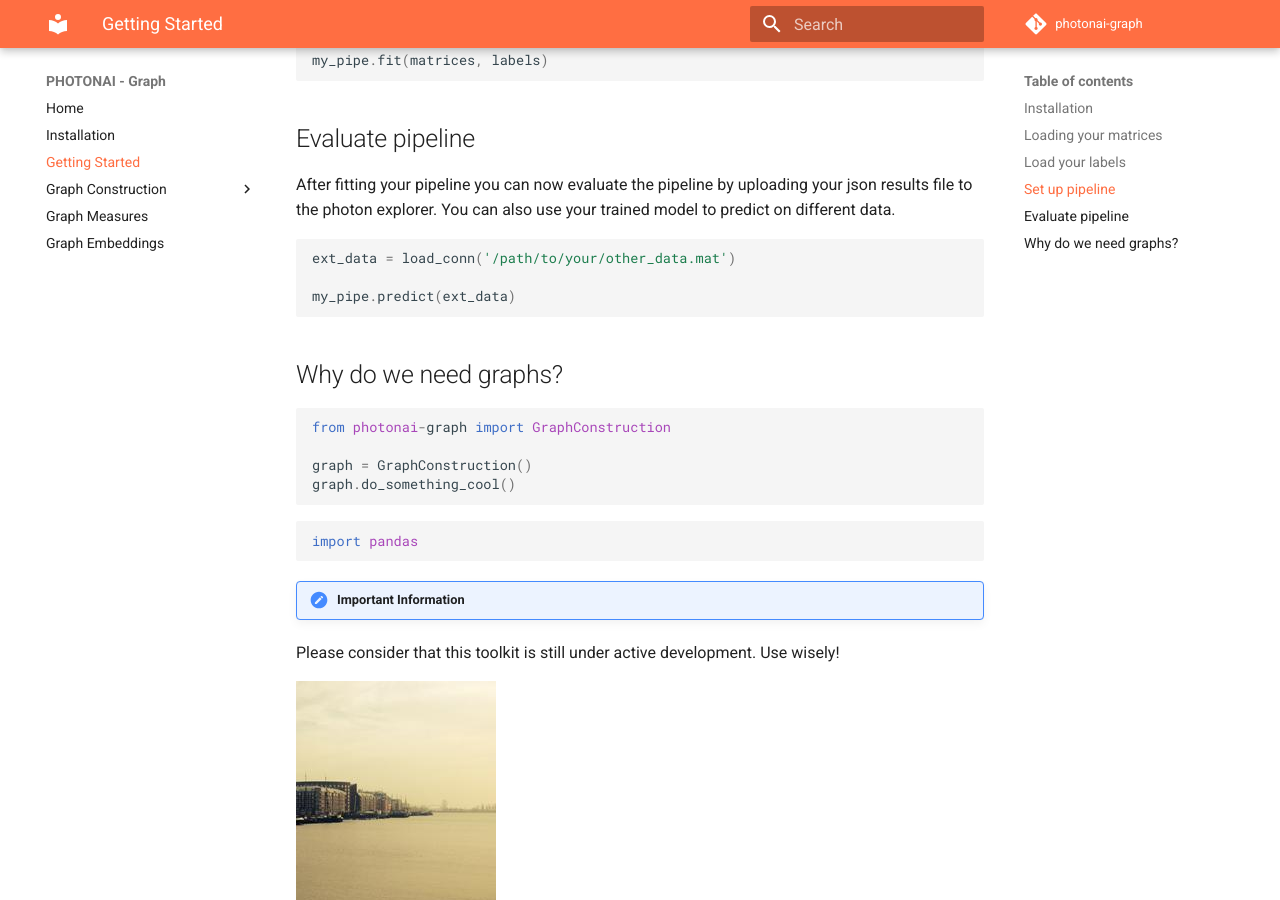
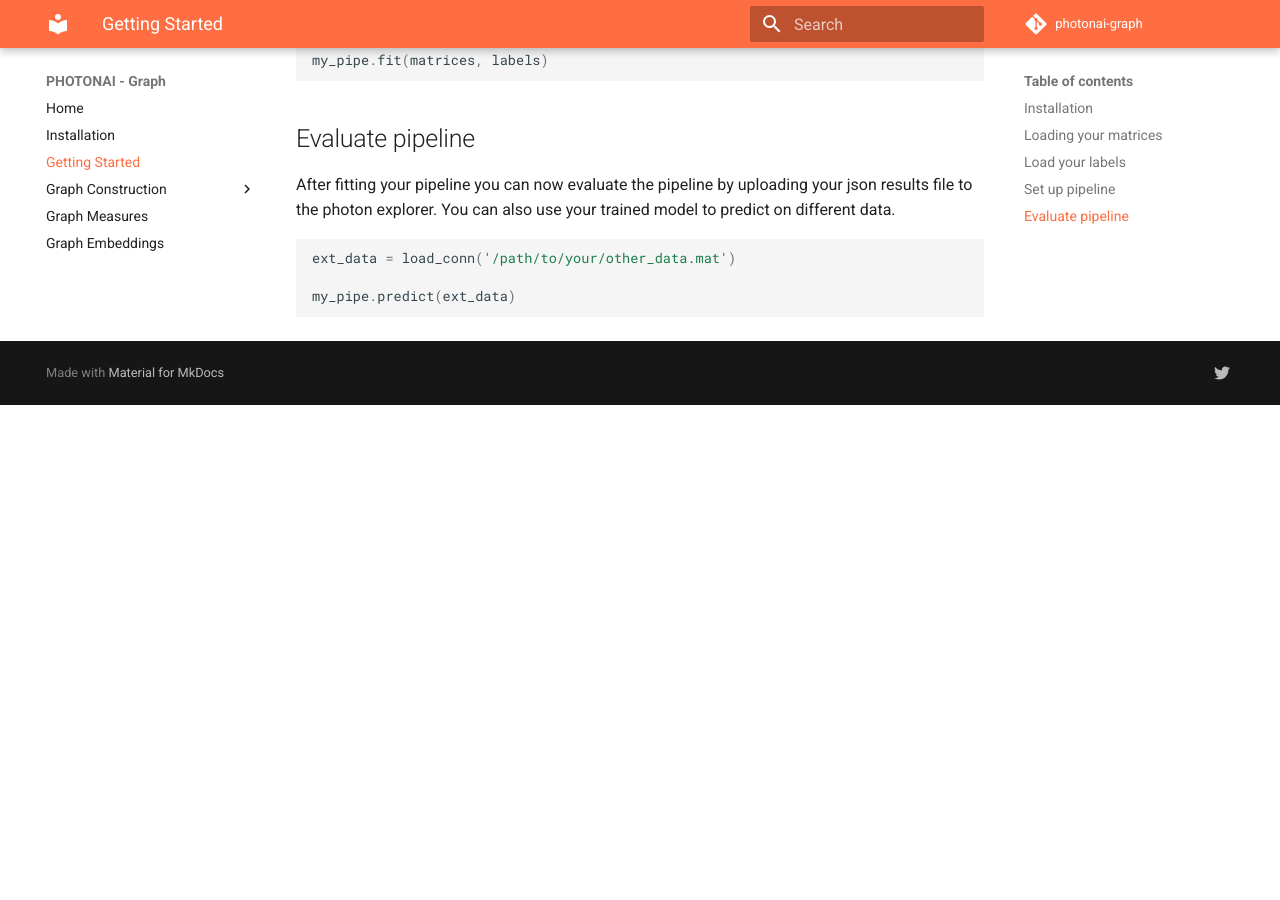
Before and after one commit to wwu-mmll/photonai_graph, an MkDocs documentation site: the page built from documentation/docs/getting_started.md, in a window 1280 px wide and 900 px high, scrolled down 1720 px. Built offline with MkDocs 1.6.1 and Material for MkDocs 9.7.7, drawn with Linux system fonts in a browser that asks for light colours; comment, search, counter and statistics services are not loaded; after the commit the page ends 2125 px from its top, so only the background shows below that.

Commit message:
Update getting_started.md

````diff
--- a/documentation/docs/getting_started.md
+++ b/documentation/docs/getting_started.md
@@ -80,28 +80,3 @@ ext_data = load_conn('/path/to/your/other_data.mat')
 
 my_pipe.predict(ext_data)
 ```
-
-## Why do we need graphs?
-
-```python
-from photonai-graph import GraphConstruction
-
-graph = GraphConstruction()
-graph.do_something_cool()
-```
-
-
-
-```python
-import pandas
-```
-
-
-
-!!! note "Important Information"
-
-  Please consider that this toolkit is still under active development. Use wisely!
-
-
-
-![Image Title](img/test.jpg)
````
